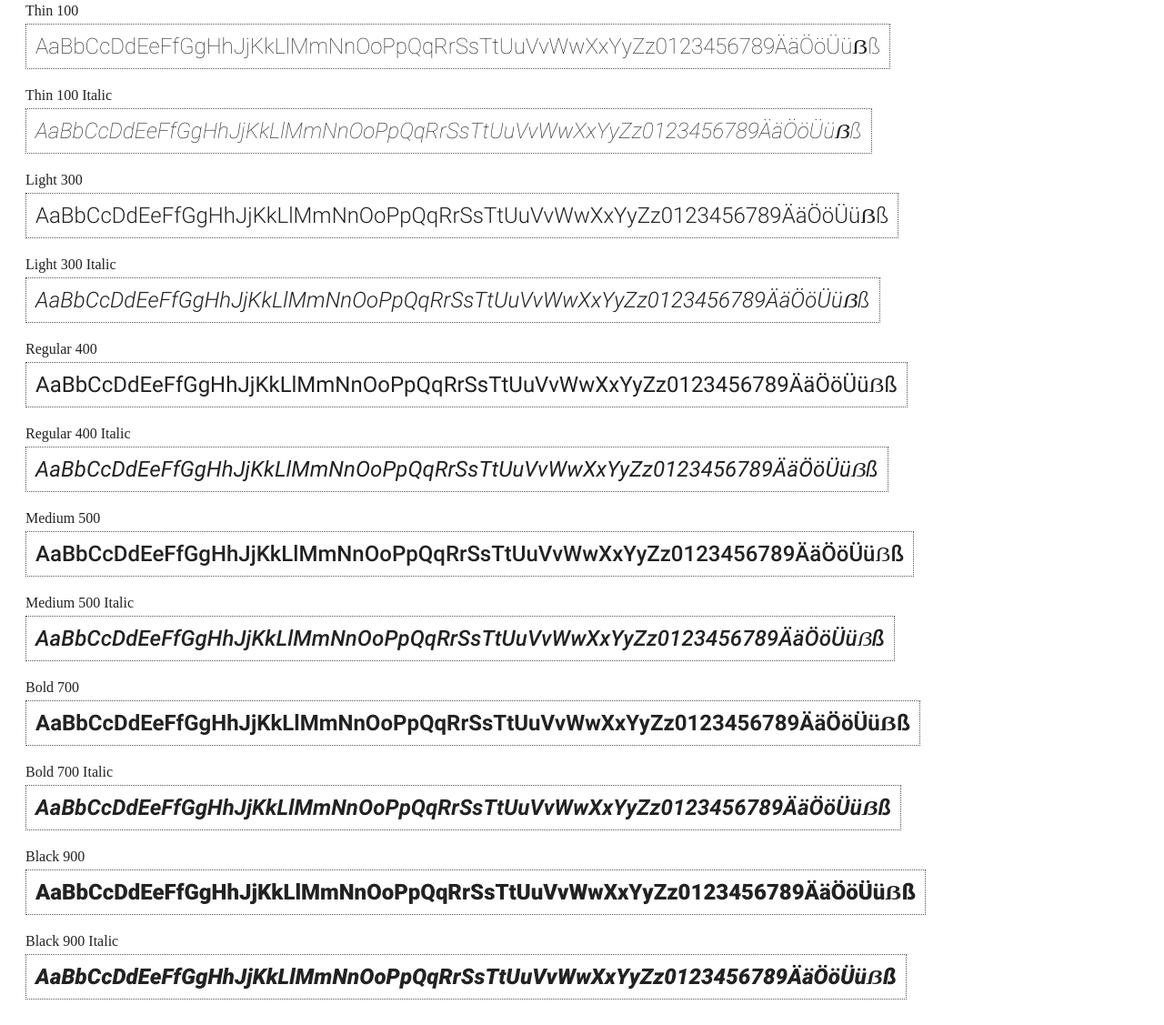
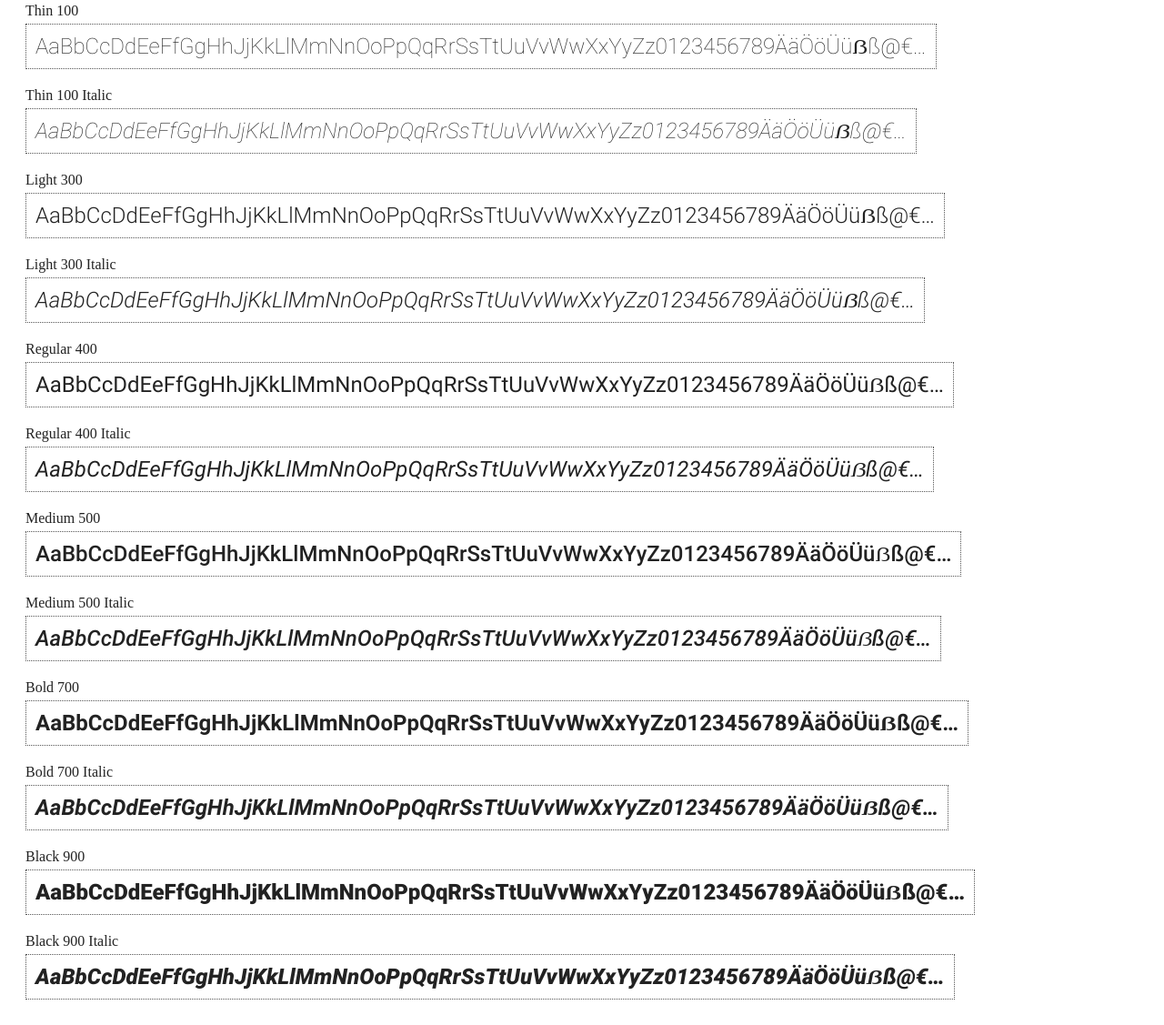
Before and after one commit to FontFaceKit/roboto, a website: page index.html in a window 1280 px wide. Shown: the part 105-1232 px from the top of the page at 91% size. Drawn offline with Linux system fonts and the light colour scheme.

Commit message:
additional chars in sample

```diff
--- a/index.html
+++ b/index.html
@@ -28,62 +28,62 @@
 
 		<span>Thin 100</span>
 		<div class="font-demo" style="font-weight:100">
-			AaBbCcDdEeFfGgHhJjKkLlMmNnOoPpQqRrSsTtUuVvWwXxYyZz0123456789ÄäÖöÜüẞß
+			AaBbCcDdEeFfGgHhJjKkLlMmNnOoPpQqRrSsTtUuVvWwXxYyZz0123456789ÄäÖöÜüẞß@€…
 		</div>
 
 		<span>Thin 100 Italic</span>
 		<div class="font-demo" style="font-weight:100;font-style:italic">
-			AaBbCcDdEeFfGgHhJjKkLlMmNnOoPpQqRrSsTtUuVvWwXxYyZz0123456789ÄäÖöÜüẞß
+			AaBbCcDdEeFfGgHhJjKkLlMmNnOoPpQqRrSsTtUuVvWwXxYyZz0123456789ÄäÖöÜüẞß@€…
 		</div>
 
 		<span>Light 300</span>
 		<div class="font-demo" style="font-weight:300">
-			AaBbCcDdEeFfGgHhJjKkLlMmNnOoPpQqRrSsTtUuVvWwXxYyZz0123456789ÄäÖöÜüẞß
+			AaBbCcDdEeFfGgHhJjKkLlMmNnOoPpQqRrSsTtUuVvWwXxYyZz0123456789ÄäÖöÜüẞß@€…
 		</div>
 
 		<span>Light 300 Italic</span>
 		<div class="font-demo" style="font-weight:300;font-style:italic">
-			AaBbCcDdEeFfGgHhJjKkLlMmNnOoPpQqRrSsTtUuVvWwXxYyZz0123456789ÄäÖöÜüẞß
+			AaBbCcDdEeFfGgHhJjKkLlMmNnOoPpQqRrSsTtUuVvWwXxYyZz0123456789ÄäÖöÜüẞß@€…
 		</div>
 
 		<span>Regular 400</span>
 		<div class="font-demo">
-			AaBbCcDdEeFfGgHhJjKkLlMmNnOoPpQqRrSsTtUuVvWwXxYyZz0123456789ÄäÖöÜüẞß
+			AaBbCcDdEeFfGgHhJjKkLlMmNnOoPpQqRrSsTtUuVvWwXxYyZz0123456789ÄäÖöÜüẞß@€…
 		</div>
 
 		<span>Regular 400 Italic</span>
 		<div class="font-demo" style="font-style:italic">
-			AaBbCcDdEeFfGgHhJjKkLlMmNnOoPpQqRrSsTtUuVvWwXxYyZz0123456789ÄäÖöÜüẞß
+			AaBbCcDdEeFfGgHhJjKkLlMmNnOoPpQqRrSsTtUuVvWwXxYyZz0123456789ÄäÖöÜüẞß@€…
 		</div>
 
 		<span>Medium 500</span>
 		<div class="font-demo" style="font-weight:500">
-			AaBbCcDdEeFfGgHhJjKkLlMmNnOoPpQqRrSsTtUuVvWwXxYyZz0123456789ÄäÖöÜüẞß
+			AaBbCcDdEeFfGgHhJjKkLlMmNnOoPpQqRrSsTtUuVvWwXxYyZz0123456789ÄäÖöÜüẞß@€…
 		</div>
 
 		<span>Medium 500 Italic</span>
 		<div class="font-demo" style="font-weight:500;font-style:italic">
-			AaBbCcDdEeFfGgHhJjKkLlMmNnOoPpQqRrSsTtUuVvWwXxYyZz0123456789ÄäÖöÜüẞß
+			AaBbCcDdEeFfGgHhJjKkLlMmNnOoPpQqRrSsTtUuVvWwXxYyZz0123456789ÄäÖöÜüẞß@€…
 		</div>
 
 		<span>Bold 700</span>
 		<div class="font-demo" style="font-weight:700">
-			AaBbCcDdEeFfGgHhJjKkLlMmNnOoPpQqRrSsTtUuVvWwXxYyZz0123456789ÄäÖöÜüẞß
+			AaBbCcDdEeFfGgHhJjKkLlMmNnOoPpQqRrSsTtUuVvWwXxYyZz0123456789ÄäÖöÜüẞß@€…
 		</div>
 
 		<span>Bold 700 Italic</span>
 		<div class="font-demo" style="font-weight:700;font-style:italic">
-			AaBbCcDdEeFfGgHhJjKkLlMmNnOoPpQqRrSsTtUuVvWwXxYyZz0123456789ÄäÖöÜüẞß
+			AaBbCcDdEeFfGgHhJjKkLlMmNnOoPpQqRrSsTtUuVvWwXxYyZz0123456789ÄäÖöÜüẞß@€…
 		</div>
 
 		<span>Black 900</span>
 		<div class="font-demo" style="font-weight:900">
-			AaBbCcDdEeFfGgHhJjKkLlMmNnOoPpQqRrSsTtUuVvWwXxYyZz0123456789ÄäÖöÜüẞß
+			AaBbCcDdEeFfGgHhJjKkLlMmNnOoPpQqRrSsTtUuVvWwXxYyZz0123456789ÄäÖöÜüẞß@€…
 		</div>
 
 		<span>Black 900 Italic</span>
 		<div class="font-demo" style="font-weight:900;font-style:italic">
-			AaBbCcDdEeFfGgHhJjKkLlMmNnOoPpQqRrSsTtUuVvWwXxYyZz0123456789ÄäÖöÜüẞß
+			AaBbCcDdEeFfGgHhJjKkLlMmNnOoPpQqRrSsTtUuVvWwXxYyZz0123456789ÄäÖöÜüẞß@€…
 		</div>
 	</body>
 </html>
```
